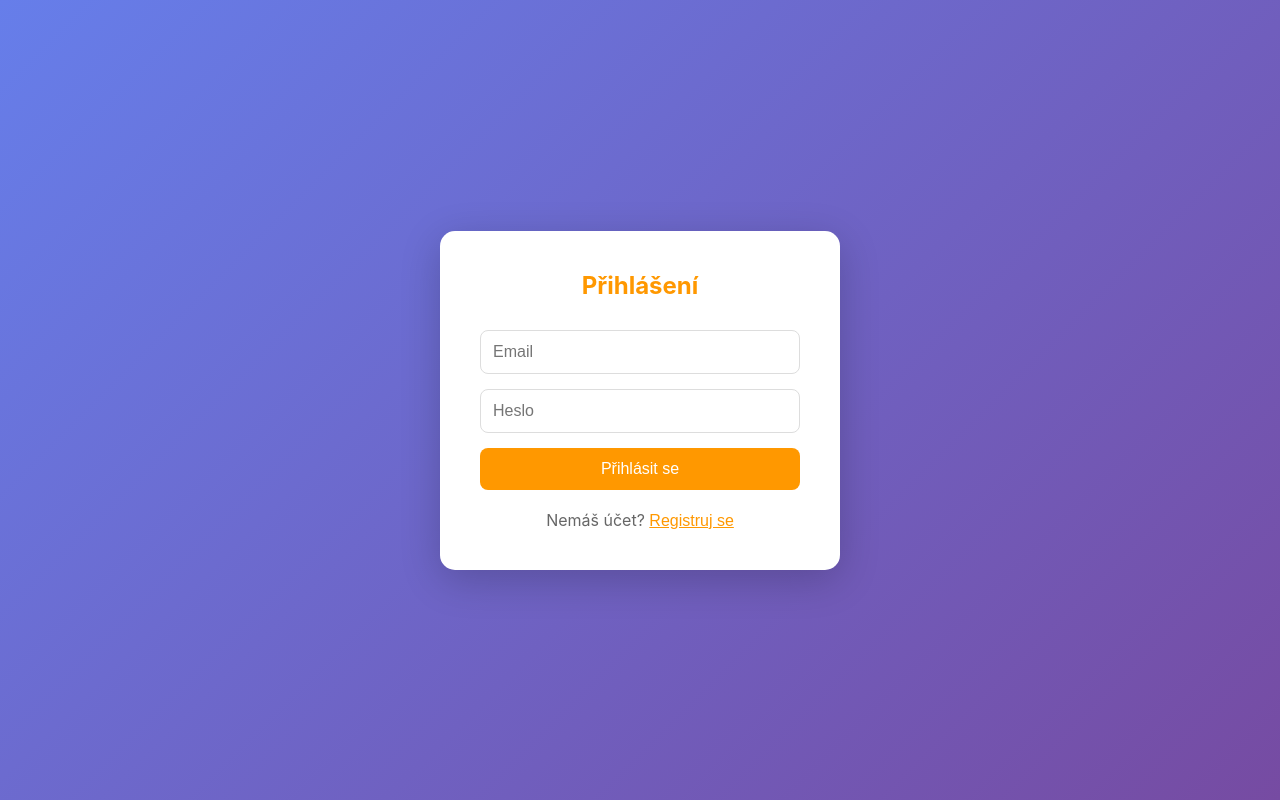
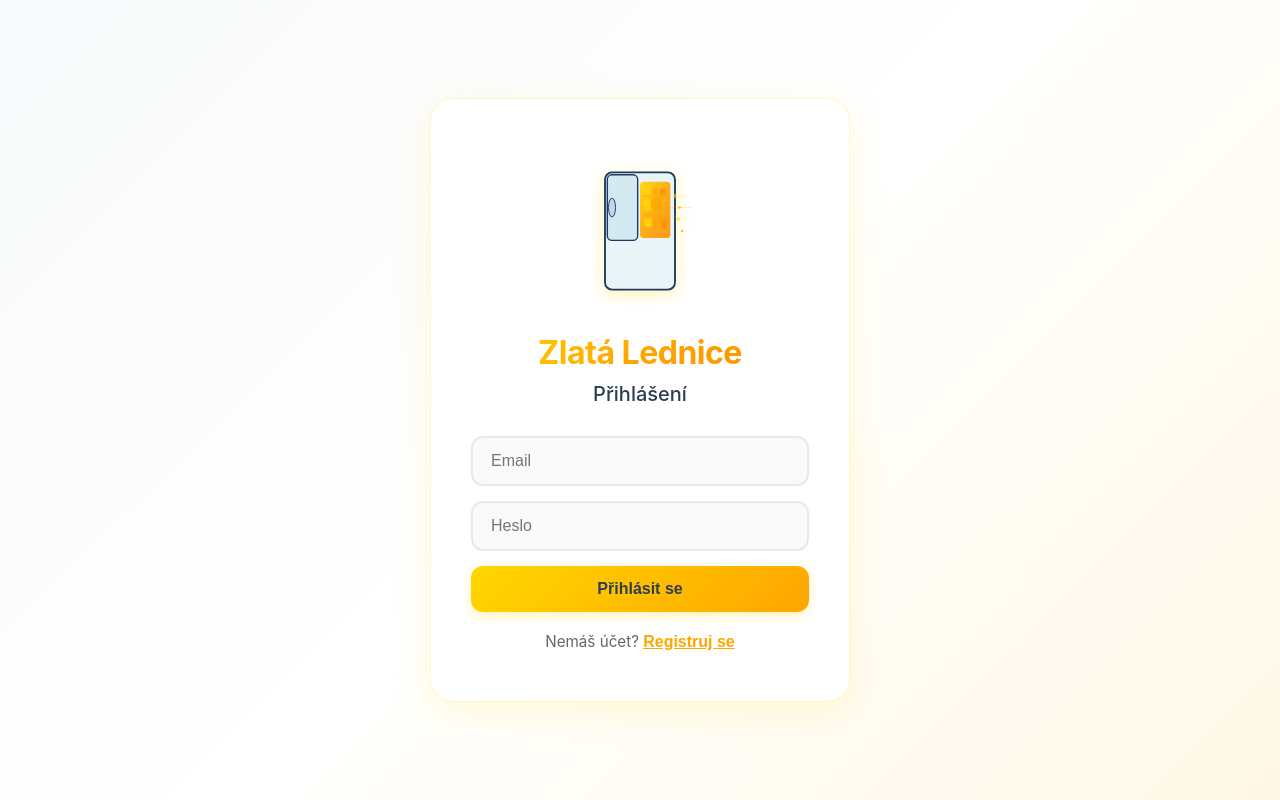
Before and after one commit to pejda2/personal-card, a React (Vite) app in the folder frontend/: page / in a window 1280 px wide. Both pictures are taken after a click on the button "VSTOUPIT". Built offline with nearby package versions, Linux system fonts and the light colour scheme; no server answers.

Commit message:
Přidáno logo a bílo-zlatý clean design

```diff
--- a/frontend/src/components/Login.jsx
+++ b/frontend/src/components/Login.jsx
@@ -1,6 +1,7 @@
 import React, { useState } from 'react';
 import { useAuth } from '../context/AuthContext';
 import '../styles/Auth.css';
+import logo from '../assets/logo.svg';
 
 export default function Login({ onSwitchToRegister }) {
   const [email, setEmail] = useState('');
@@ -29,7 +30,9 @@ export default function Login({ onSwitchToRegister }) {
 
   return (
     <div className="auth-container">
-      <div>
+      <div className="auth-box">
+        <img src={logo} alt="Zlatá Lednice" className="auth-logo" />
+        <h1 className="app-title">Zlatá Lednice</h1>
         <h2>Přihlášení</h2>
         {error && <p className="error">{error}</p>}
         <form onSubmit={handleLogin}>
--- a/frontend/src/components/MainMenu.jsx
+++ b/frontend/src/components/MainMenu.jsx
@@ -1,11 +1,15 @@
 import React, { useState } from 'react';
 import '../styles/Main.css';
+import logo from '../assets/logo.svg';
 
 export default function MainMenu({ onSelectMenu, onLogout }) {
   return (
     <div className="main-menu">
       <div className="menu-header">
-        <h2>Zlatá Lednice</h2>
+        <div className="header-logo-container">
+          <img src={logo} alt="Zlatá Lednice" className="menu-logo" />
+          <h2>Zlatá Lednice</h2>
+        </div>
         <button onClick={onLogout} className="logout-btn">Odhlásit</button>
       </div>
       <div className="menu-buttons">
--- a/frontend/src/components/Register.jsx
+++ b/frontend/src/components/Register.jsx
@@ -1,6 +1,7 @@
 import React, { useState } from 'react';
 import { useAuth } from '../context/AuthContext';
 import '../styles/Auth.css';
+import logo from '../assets/logo.svg';
 
 export default function Register({ onSwitchToLogin }) {
   const [email, setEmail] = useState('');
@@ -33,7 +34,9 @@ export default function Register({ onSwitchToLogin }) {
 
   return (
     <div className="auth-container">
-      <div>
+      <div className="auth-box">
+        <img src={logo} alt="Zlatá Lednice" className="auth-logo" />
+        <h1 className="app-title">Zlatá Lednice</h1>
         <h2>Registrace</h2>
         {error && <p className="error">{error}</p>}
         <form onSubmit={handleRegister}>
--- a/frontend/src/styles/Auth.css
+++ b/frontend/src/styles/Auth.css
@@ -5,22 +5,44 @@
   justify-content: center;
   min-height: 100vh;
   padding: 20px;
-  background: linear-gradient(135deg, #667eea 0%, #764ba2 100%);
+  background: linear-gradient(135deg, #f8f9fa 0%, #ffffff 50%, #fff8e7 100%);
 }
 
-.auth-container > div {
+.auth-box {
   background: white;
-  padding: 40px;
-  border-radius: 15px;
-  max-width: 400px;
+  padding: 50px 40px;
+  border-radius: 24px;
+  box-shadow: 0 10px 40px rgba(255, 215, 0, 0.15);
   width: 100%;
-  box-shadow: 0 10px 40px rgba(0, 0, 0, 0.2);
+  max-width: 420px;
+  text-align: center;
+  border: 1px solid rgba(255, 215, 0, 0.2);
 }
 
-.auth-container h2 {
-  color: #ff9800;
+.auth-logo {
+  width: 140px;
+  height: auto;
+  margin: 0 auto 20px;
+  display: block;
+  filter: drop-shadow(0 4px 8px rgba(255, 215, 0, 0.3));
+}
+
+.app-title {
+  font-size: 32px;
+  font-weight: 700;
+  background: linear-gradient(135deg, #FFD700 0%, #FFA500 50%, #FF8C00 100%);
+  -webkit-background-clip: text;
+  -webkit-text-fill-color: transparent;
+  background-clip: text;
+  margin-bottom: 10px;
+  letter-spacing: -0.5px;
+}
+
+.auth-box h2 {
+  color: #2c3e50;
   margin-bottom: 30px;
-  text-align: center;
+  font-size: 20px;
+  font-weight: 500;
 }
 
 .auth-container form {
@@ -31,49 +53,72 @@
 
 .auth-container input {
   width: 100%;
-  padding: 12px;
-  border: 1px solid #ddd;
-  border-radius: 8px;
+  padding: 14px 18px;
+  border: 2px solid #e8e8e8;
+  border-radius: 12px;
   font-size: 1rem;
+  transition: all 0.3s ease;
+  background: #fafafa;
+}
+
+.auth-container input:focus {
+  outline: none;
+  border-color: #FFD700;
+  background: white;
+  box-shadow: 0 0 0 4px rgba(255, 215, 0, 0.1);
 }
 
 .auth-container button[type="submit"] {
-  background-color: #ff9800;
-  color: white;
-  padding: 12px;
+  background: linear-gradient(135deg, #FFD700 0%, #FFA500 100%);
+  color: #2c3e50;
+  padding: 14px;
   font-size: 1rem;
-  border-radius: 8px;
+  font-weight: 600;
+  border-radius: 12px;
   cursor: pointer;
+  border: none;
+  transition: all 0.3s ease;
+  box-shadow: 0 4px 12px rgba(255, 215, 0, 0.3);
 }
 
 .auth-container button[type="submit"]:hover {
-  background-color: #e68900;
+  transform: translateY(-2px);
+  box-shadow: 0 6px 20px rgba(255, 215, 0, 0.4);
+}
+
+.auth-container button[type="submit"]:active {
+  transform: translateY(0);
 }
 
 .auth-container p {
   text-align: center;
   margin-top: 20px;
   color: #666;
+  font-size: 0.95rem;
 }
 
 .link-btn {
   background: none;
   border: none;
-  color: #ff9800;
+  color: #FFA500;
   padding: 0;
   cursor: pointer;
   text-decoration: underline;
+  font-weight: 600;
+  transition: color 0.2s ease;
 }
 
 .link-btn:hover {
-  color: #e68900;
+  color: #FF8C00;
 }
 
 .error {
-  color: #d32f2f;
-  background-color: #ffebee;
+  color: #c33;
+  background-color: #fee;
   padding: 12px;
-  border-radius: 6px;
+  border-radius: 10px;
   margin-bottom: 15px;
   text-align: center;
+  border: 1px solid #fcc;
+  font-size: 0.9rem;
 }
--- a/frontend/src/styles/Main.css
+++ b/frontend/src/styles/Main.css
@@ -1,6 +1,6 @@
 .main-menu {
   min-height: 100vh;
-  background: linear-gradient(135deg, #667eea 0%, #764ba2 100%);
+  background: linear-gradient(135deg, #f8f9fa 0%, #ffffff 50%, #fff8e7 100%);
   padding: 40px 20px;
 }
 
@@ -8,45 +8,80 @@
   display: flex;
   justify-content: space-between;
   align-items: center;
-  max-width: 600px;
+  max-width: 800px;
   margin: 0 auto 60px;
+  padding: 20px;
+  background: white;
+  border-radius: 20px;
+  box-shadow: 0 4px 20px rgba(255, 215, 0, 0.15);
+  border: 1px solid rgba(255, 215, 0, 0.2);
+}
+
+.header-logo-container {
+  display: flex;
+  align-items: center;
+  gap: 20px;
+}
+
+.menu-logo {
+  width: 80px;
+  height: auto;
+  filter: drop-shadow(0 2px 8px rgba(255, 215, 0, 0.3));
 }
 
 .menu-header h2 {
-  color: white;
-  font-size: 2.5rem;
+  font-size: 2rem;
+  background: linear-gradient(135deg, #FFD700 0%, #FFA500 50%, #FF8C00 100%);
+  -webkit-background-clip: text;
+  -webkit-text-fill-color: transparent;
+  background-clip: text;
+  font-weight: 700;
+  margin: 0;
 }
 
 .logout-btn {
-  background-color: #d32f2f;
+  background: linear-gradient(135deg, #ff6b6b 0%, #ee5a6f 100%);
   color: white;
-  padding: 10px 25px;
+  padding: 12px 28px;
+  border-radius: 12px;
+  font-weight: 600;
+  border: none;
+  cursor: pointer;
+  transition: all 0.3s ease;
+  box-shadow: 0 4px 12px rgba(238, 90, 111, 0.3);
 }
 
 .logout-btn:hover {
-  background-color: #b71c1c;
+  transform: translateY(-2px);
+  box-shadow: 0 6px 20px rgba(238, 90, 111, 0.4);
 }
 
 .menu-buttons {
   display: flex;
   flex-direction: column;
   gap: 20px;
-  max-width: 400px;
+  max-width: 600px;
   margin: 0 auto;
 }
 
 .menu-btn {
-  background-color: white;
-  color: #667eea;
-  padding: 20px;
-  font-size: 1.2rem;
-  border-radius: 12px;
-  font-weight: bold;
-  box-shadow: 0 4px 15px rgba(0, 0, 0, 0.2);
+  background: white;
+  color: #2c3e50;
+  padding: 24px 32px;
+  font-size: 1.3rem;
+  border-radius: 16px;
+  font-weight: 600;
+  box-shadow: 0 4px 20px rgba(255, 215, 0, 0.2);
+  border: 2px solid transparent;
+  transition: all 0.3s ease;
+  cursor: pointer;
+  text-align: left;
 }
 
 .menu-btn:hover {
-  background-color: #f5f5f5;
+  background: linear-gradient(135deg, #FFD700 0%, #FFA500 100%);
+  color: #2c3e50;
   transform: translateY(-4px);
-  box-shadow: 0 8px 25px rgba(0, 0, 0, 0.3);
+  box-shadow: 0 8px 30px rgba(255, 215, 0, 0.4);
+  border-color: #FF8C00;
 }
```
Also changed, not shown: frontend/src/assets/logo.svg (added).
